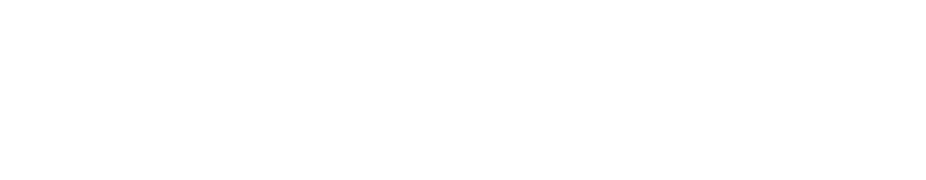
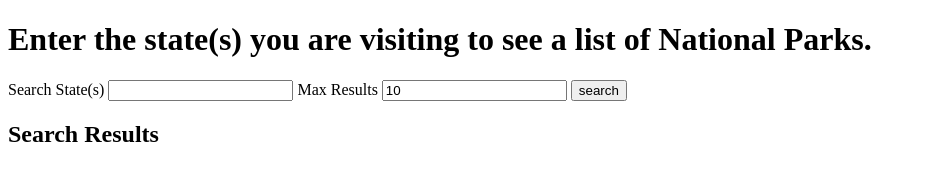
Before and after one commit to ZestyLimones/NPS-API-Assignment, a plain HTML site: page index.html in a window 1280 px wide. Shown: the whole page, without its empty margins (0-926 px from the left). Drawn offline with nearby package versions, Linux system fonts and the light colour scheme.

Commit message:
modified html

```diff
--- a/index.html
+++ b/index.html
@@ -6,6 +6,28 @@
     <title>Nation Parks Near You</title>
 </head>
 <body>
+    <div class="container">
+        <h1>Enter the state(s) you are visiting to see a list of National Parks.</h1>
 
+        <form id="js-form">
+            <label for="search-state">Search State(s)</label>
+            <input type="text" name="search-state" id="js-search-state" required>
+
+            <label for="max-results">Max Results</label>
+            <input type="numbers" name="max-results" id="js-max-results" value="10">
+
+            <input type="submit" value="search">
+        </form>
+
+        <p id="js-error-message" class="error-message"></p>
+        <section id="results" class="hidden">
+            <h2>Search Results</h2>
+            <ul id="results-list">
+            </ul>
+        </section>
+    </div>
+
+    <script src="https://code.jquery.com/jquery-3.3.1.js" integrity="sha256-2Kok7MbOyxpgUVvAk/HJ2jigOSYS2auK4Pfzbm7uH60=" crossorigin="anonymous"></script>
+    <script src="index.js"></script>
 </body>
 </html>
```
